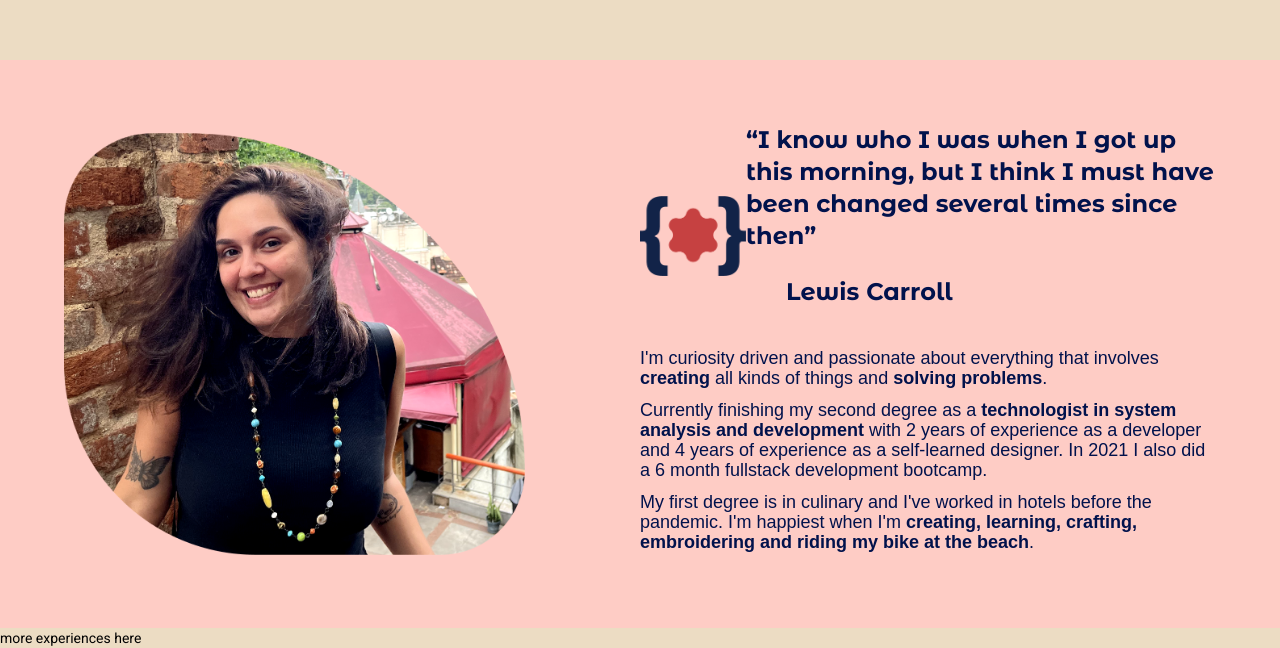
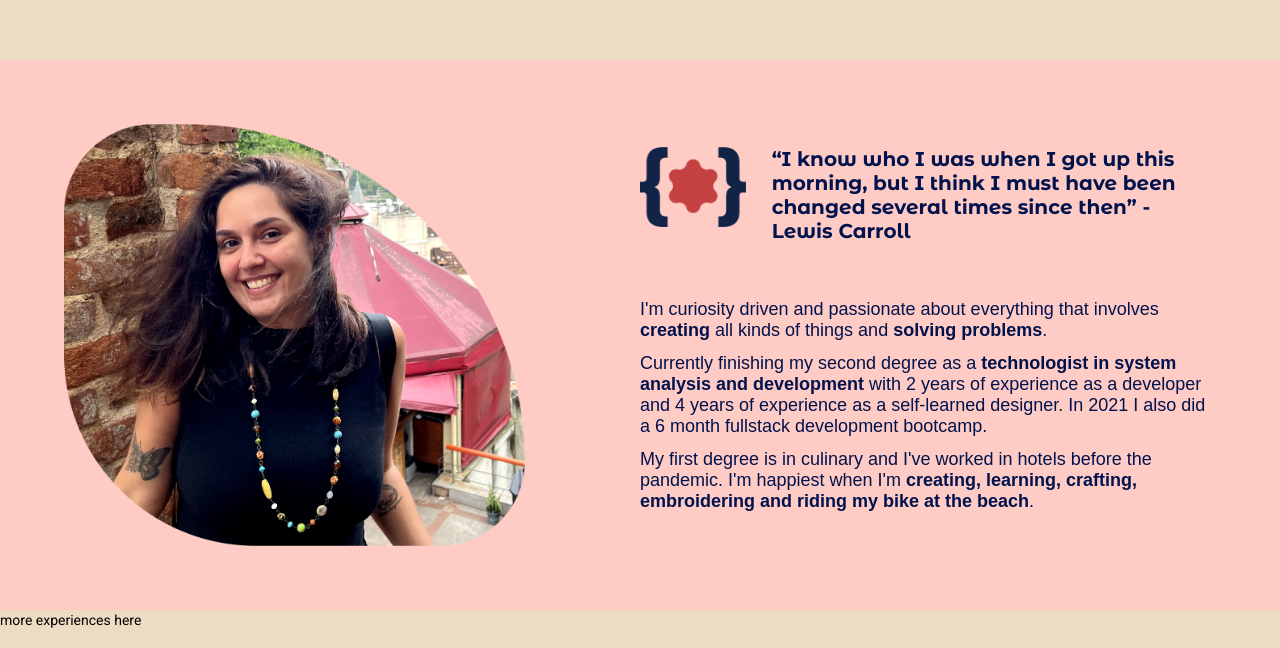
Before and after one commit to camilafrangel/portfolio, an Angular app: page / in a window 1280 px wide. Shown: the part 820-1468 px from the top of the page. Built offline with nearby package versions, Linux system fonts and the light colour scheme; a web font is replaced by a local one.

Commit message:
style: changes in about me component to match design

```diff
--- a/src/app/about-me/about-me.component.css
+++ b/src/app/about-me/about-me.component.css
@@ -27,17 +27,22 @@
 
 .up-quote{
     display: flex;
-    align-items: center;
+    align-items: flex-start;
+    padding-bottom: 5vh;
 }
 
 .quote{
     font-family: 'Montserrat Alternates', sans-serif;
     font-weight: 700;
+    font-size: 20px;
+    line-height: normal;
+    padding-left: 2vw;
 }
 
 .text-description{
     font-family: 'Amiko', sans-serif;
     font-size: large;
+    line-height: normal;
 }
 
 span{
--- a/src/app/about-me/about-me.component.html
+++ b/src/app/about-me/about-me.component.html
@@ -3,17 +3,16 @@
     <div class="side-text">
         <div class="up-quote">
             <img class="icon" src="assets/icon.png" alt="">
-            <h1 class="quote">“I know who I was when I got up this morning, but I think I must have been changed several times since then”
-                <ul>Lewis Carroll</ul>
-            </h1>
+            <div>
+                <h1 class="quote">“I know who I was when I got up this morning, but I think I must have been changed several times since then” - Lewis Carroll</h1>
+            </div>
+
         </div>
         <div class="text-description">
             <p >I'm curiosity driven and passionate about everything that involves    <span>creating</span> all kinds of things and <span>solving problems</span>.</p>
 
-
             <p>Currently finishing my second degree as a <span>technologist in system analysis and development</span> with 2 years of experience as a developer and 4 years of experience as a self-learned designer. In 2021 I also did a 6 month fullstack development bootcamp.
             </p>
-
 
             <p>My first degree is in culinary and I've worked in hotels before the pandemic. I'm happiest when I'm <span>creating, learning, crafting, embroidering and riding my bike at the beach</span>.</p>
         </div>
```
